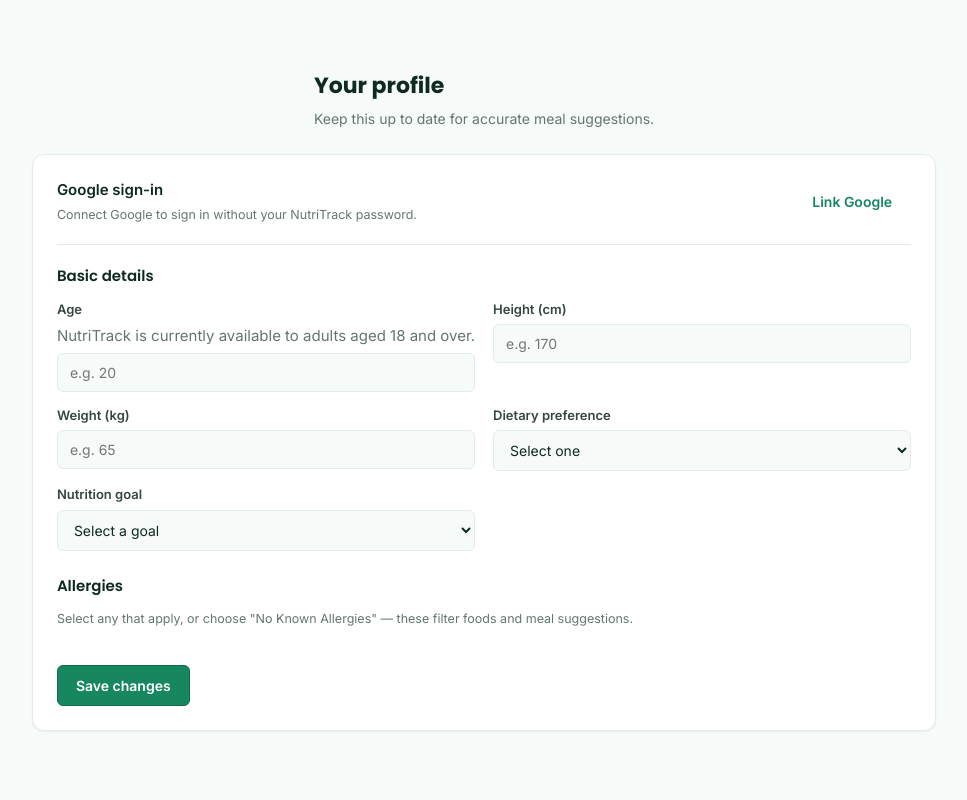
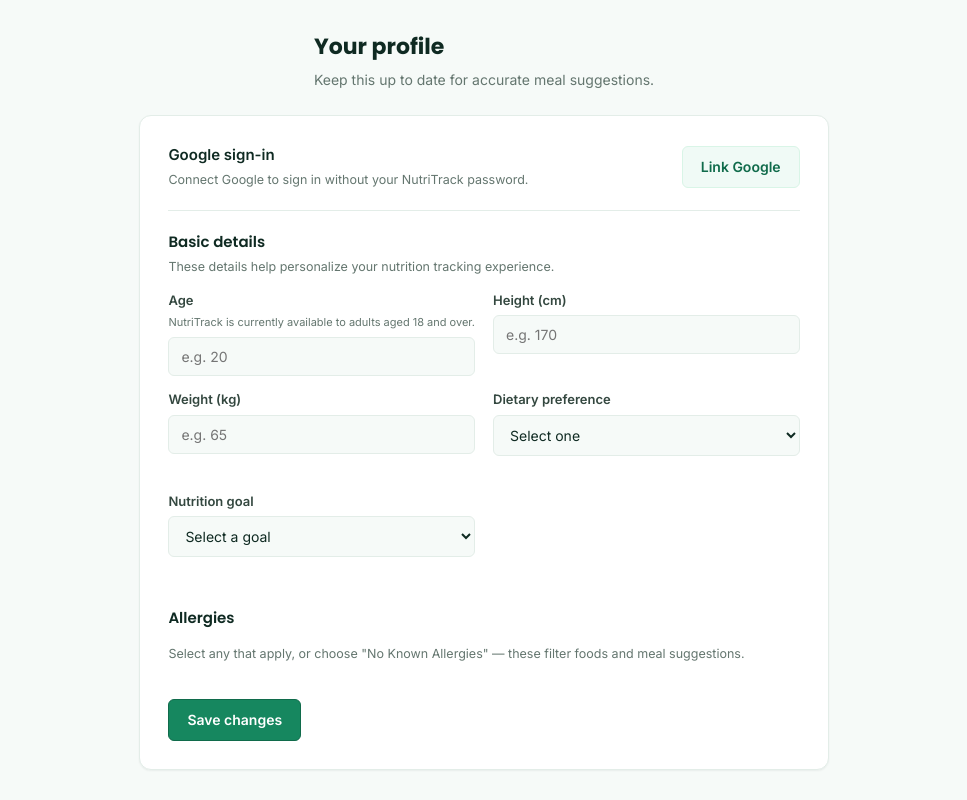
Before and after one commit to sdprojects12/NutriTrack, a Flask app: template templates/profile.html in a window 1280 px wide. Shown: the whole page, without its empty margins (156-1123 px from the left). Run offline with Flask 3, Linux system fonts and the light colour scheme; the template is opened without the code that fills it, so the values that code supplies are empty.

Commit message:
Security upgrades and Profile UI polishes

```diff
--- a/app.py
+++ b/app.py
@@ -1,5 +1,7 @@
 import os
 import copy
+import hmac
+import math
 import secrets
 import sqlite3
 import time
@@ -19,9 +21,12 @@
 DATABASE = os.path.join(BASE_DIR, "nutritrack_v2.db")
 
 app = Flask(__name__)
-app.config["SECRET_KEY"] = os.environ.get("FLASK_SECRET_KEY", "local-development-key-change-before-deployment")
+app.config["SECRET_KEY"] = os.environ.get("FLASK_SECRET_KEY") or secrets.token_hex(32)
 app.config["DATABASE"] = DATABASE
 app.config["SEND_FILE_MAX_AGE_DEFAULT"] = 0
+app.config["SESSION_COOKIE_HTTPONLY"] = True
+app.config["SESSION_COOKIE_SAMESITE"] = "Lax"
+app.config["SESSION_COOKIE_SECURE"] = os.environ.get("FLASK_ENV") == "production"
 
 
 def csrf_token():
@@ -50,6 +55,10 @@
     # Logged-in pages and search results contain profile and health data.
     if request.endpoint != "static":
         response.headers["Cache-Control"] = "no-store, private"
+    response.headers["X-Content-Type-Options"] = "nosniff"
+    response.headers["X-Frame-Options"] = "SAMEORIGIN"
+    response.headers["Referrer-Policy"] = "strict-origin-when-cross-origin"
+    response.headers["Permissions-Policy"] = "camera=(), microphone=(), geolocation=()"
     return response
 
 # Stage 2 constants — kept in one place so the profile form and its
@@ -121,7 +130,8 @@
 def login_required(view):
     @wraps(view)
     def wrapped_view(*args, **kwargs):
-        if session.get("user_id") is None:
+        if g.get("user") is None:
+            session.clear()
             flash("Please log in to continue.", "error")
             return redirect(url_for("login"))
         return view(*args, **kwargs)
@@ -137,6 +147,16 @@
         g.user = get_db().execute(
             "SELECT * FROM users WHERE id = ?", (user_id,)
         ).fetchone()
+
+
+@app.before_request
+def validate_csrf_token():
+    if request.method not in {"POST", "PUT", "PATCH", "DELETE"}:
+        return
+    expected = session.get("_csrf_token")
+    submitted = request.form.get("_csrf_token", "")
+    if not expected or not submitted or not hmac.compare_digest(submitted, expected):
+        abort(400, description="Invalid or missing CSRF token.")
 
 
 def is_profile_complete(db, user_id):
@@ -221,8 +241,12 @@
         error = None
         if not name:
             error = "Name is required."
+        elif len(name) > 120:
+            error = "Name must be 120 characters or fewer."
         elif not email:
             error = "Email is required."
+        elif len(email) > 254 or "@" not in email:
+            error = "Please enter a valid email address."
         elif not password or len(password) < 6:
             error = "Password must be at least 6 characters long."
         elif password != confirm:
@@ -393,7 +417,7 @@
     return redirect(url_for("profile"))
 
 
-@app.route("/logout")
+@app.route("/logout", methods=("POST",))
 def logout():
     session.clear()
     flash("You have been logged out.", "success")
@@ -485,6 +509,16 @@
             error = 'Please select your allergies, or choose "No Known Allergies".'
 
         if error is None:
+            try:
+                submitted_ids = {int(value) for value in submitted_allergy_ids}
+            except (TypeError, ValueError):
+                submitted_ids = set()
+                error = "Please choose valid allergy options."
+            valid_allergy_ids = {row["id"] for row in all_allergies}
+            if error is None and not submitted_ids.issubset(valid_allergy_ids):
+                error = "Please choose valid allergy options."
+
+        if error is None:
             db.execute(
                 """UPDATE profiles
                    SET age = ?, height_cm = ?, weight_kg = ?,
@@ -495,7 +529,7 @@
                  general_goal, user_id),
             )
             db.execute("DELETE FROM user_allergies WHERE user_id = ?", (user_id,))
-            for allergy_id in submitted_allergy_ids:
+            for allergy_id in submitted_ids:
                 db.execute(
                     "INSERT INTO user_allergies (user_id, allergen_id) VALUES (?, ?)",
                     (user_id, allergy_id),
@@ -518,7 +552,9 @@
             "dietary_preference": dietary_preference,
             "general_goal": general_goal,
         }
-        selected_allergy_ids = {int(i) for i in submitted_allergy_ids}
+        selected_allergy_ids = {
+            int(i) for i in submitted_allergy_ids if str(i).isdigit()
+        }
 
     return render_template(
         "profile.html",
@@ -982,7 +1018,7 @@
                 except ValueError:
                     error = "Quantity must be a number."
                     break
-                if not (0 < quantity <= 50):
+                if not (math.isfinite(quantity) and 0 < quantity <= 50):
                     error = "Quantity must be greater than 0 and at most 50 servings."
                     break
                 parsed_items.append((food_id, quantity))
@@ -1000,7 +1036,11 @@
                 except (ValueError, TypeError):
                     error = "Invalid USDA food selection."
                     break
-                if fdc_id <= 0 or not (0 < quantity <= 50) or not (0 < grams <= 5000):
+                if (
+                    fdc_id <= 0
+                    or not (math.isfinite(quantity) and 0 < quantity <= 50)
+                    or not (math.isfinite(grams) and 0 < grams <= 5000)
+                ):
                     error = "USDA quantity must be between 0 and 50 servings."
                     break
                 parsed_usda_items.append((fdc_id, quantity, grams, label[:120]))
@@ -1008,15 +1048,24 @@
         if error is None and parsed_items:
             food_id_set = {food_id for food_id, _ in parsed_items}
             placeholders = ",".join("?" * len(food_id_set))
-            valid_ids = {
-                row["id"]
-                for row in db.execute(
-                    f"SELECT id FROM foods WHERE id IN ({placeholders})",
-                    tuple(food_id_set),
-                ).fetchall()
-            }
+            food_rows = db.execute(
+                f"SELECT id, dietary_type FROM foods WHERE id IN ({placeholders})",
+                tuple(food_id_set),
+            ).fetchall()
+            valid_ids = {row["id"] for row in food_rows}
             if valid_ids != food_id_set:
                 error = "One or more selected foods could not be found."
+            else:
+                profile = db.execute(
+                    "SELECT dietary_preference FROM profiles WHERE user_id = ?",
+                    (user_id,),
+                ).fetchone()
+                compatible_diets = DIET_COMPATIBILITY.get(
+                    profile["dietary_preference"] if profile else "Vegetarian",
+                    ["Vegan", "Vegetarian"],
+                )
+                if any(row["dietary_type"] not in compatible_diets for row in food_rows):
+                    error = "One or more foods conflict with your dietary preference."
 
         if error is None and parsed_items:
             active_allergy_ids = [row["allergen_id"] for row in db.execute(
@@ -1359,4 +1408,4 @@
 
 
 if __name__ == "__main__":
-    app.run(debug=True)
+    app.run(debug=os.environ.get("FLASK_DEBUG") == "1")
--- a/static/css/style.css
+++ b/static/css/style.css
@@ -273,6 +283,16 @@
 }
 .btn-primary:hover { background: var(--green-700); color: #fff; }
 .btn-primary:disabled { opacity: 0.5; cursor: not-allowed; transform: none; }
+
+.btn-secondary {
+  background: var(--green-50);
+  border-color: var(--green-100);
+  color: var(--green-700) !important;
+}
+.btn-secondary:hover {
+  background: var(--green-100);
+  border-color: var(--green-500);
+}
 
 .btn-ghost {
   background: transparent;
@@ -387,6 +407,7 @@
 .auth-divider::before, .auth-divider::after { content: ''; height: 1px; flex: 1; background: var(--line); }
 .google-link-row { display: flex; align-items: center; justify-content: space-between; gap: 16px; padding: 0 0 20px; margin-bottom: 20px; border-bottom: 1px solid var(--line); }
 .google-link-row .section-sub { margin: 4px 0 0; }
+.google-link-copy { min-width: 0; }
 
 .auth-switch {
   text-align: center;
@@ -565,10 +586,17 @@
   gap: 14px 18px;
 }
 
+.profile-card { padding: 28px; }
+.profile-section { margin-bottom: 14px; }
+.profile-section .section-title { margin-bottom: 4px; }
+.profile-section .section-sub { margin-bottom: 0; }
+.profile-section-allergies { margin-top: 28px; }
+
 .field-group {
-  display: flex;
-  flex-direction: column;
+  display: grid;
+  grid-template-rows: auto minmax(17px, auto) auto;
   gap: 5px;
+  align-content: start;
 }
 
 .field-group-sm { max-width: 260px; }
@@ -577,6 +605,18 @@
   font-size: 13px;
   font-weight: 600;
   color: var(--ink-700);
+}
+
+.field-hint {
+  margin: 0;
+  font-size: 11px;
+  line-height: 1.4;
+  color: var(--ink-500);
+}
+
+.profile-card .field-group:not(:has(.field-hint))::after {
+  content: "";
+  min-height: 17px;
 }
 
 .field-group input,
--- a/templates/add_meal.html
+++ b/templates/add_meal.html
@@ -10,6 +10,7 @@
 
 <div class="card">
   <form method="post" id="add-meal-form">
+    <input type="hidden" name="_csrf_token" value="{{ csrf_token() }}">
     <div class="field-group field-group-sm">
       <label for="meal_type">Meal type</label>
       <select id="meal_type" name="meal_type" required>
@@ -21,6 +22,7 @@
 
     <h2 class="section-title">Search foods</h2>
     <div class="food-search">
+      <label class="sr-only" for="food-search-input">Search foods</label>
       <input type="text" id="food-search-input" placeholder="Search e.g. rice, dal, paneer..." autocomplete="off">
     </div>
     <p id="food-search-status" class="search-status" aria-live="polite"></p>
--- a/templates/base.html
+++ b/templates/base.html
@@ -51,7 +51,10 @@
           </label>
         </div>
       </details>
-      <a href="{{ url_for('logout') }}" class="btn btn-ghost btn-sm">Logout</a>
+      <form method="post" action="{{ url_for('logout') }}" class="logout-form">
+        <input type="hidden" name="_csrf_token" value="{{ csrf_token() }}">
+        <button type="submit" class="btn btn-ghost btn-sm">Logout</button>
+      </form>
     </div>
   </div>
 </nav>
--- a/templates/login.html
+++ b/templates/login.html
@@ -14,6 +14,7 @@
   </a>
   <div class="auth-divider"><span>or</span></div>
   <form method="post" class="auth-form">
+    <input type="hidden" name="_csrf_token" value="{{ csrf_token() }}">
     <label for="email">Email</label>
     <input type="email" id="email" name="email" placeholder="you@example.com" required autofocus>
 
--- a/templates/meal_detail.html
+++ b/templates/meal_detail.html
@@ -8,6 +8,7 @@
   </div>
   <form method="post" action="{{ url_for('delete_meal', meal_id=meal['id']) }}"
         onsubmit="return confirm('Delete this meal? This cannot be undone.');">
+    <input type="hidden" name="_csrf_token" value="{{ csrf_token() }}">
     <button type="submit" class="btn btn-danger btn-sm">Delete meal</button>
   </form>
 </div>
--- a/templates/profile.html
+++ b/templates/profile.html
@@ -13,15 +13,22 @@
   </div>
 </div>
 
-<div class="card">
+<div class="card profile-card">
   {% if not onboarding %}
   <div class="google-link-row">
-    <div><strong>Google sign-in</strong><p class="section-sub">Connect Google to sign in without your NutriTrack password.</p></div>
+    <div class="google-link-copy">
+      <strong>Google sign-in</strong>
+      <p class="section-sub">Connect Google to sign in without your NutriTrack password.</p>
+    </div>
     <a class="btn btn-secondary" href="{{ url_for('google_link') }}">Link Google</a>
   </div>
   {% endif %}
   <form method="post" class="form" id="profile-form">
-    <h2 class="section-title">Basic details</h2>
+    <input type="hidden" name="_csrf_token" value="{{ csrf_token() }}">
+    <div class="profile-section">
+      <h2 class="section-title">Basic details</h2>
+      <p class="section-sub">These details help personalize your nutrition tracking experience.</p>
+    </div>
     <div class="form-grid">
       <div class="field-group">
         <label for="age">Age</label>
@@ -59,7 +66,9 @@
       </div>
     </div>
 
-    <h2 class="section-title">Allergies</h2>
+    <div class="profile-section profile-section-allergies">
+      <h2 class="section-title">Allergies</h2>
+    </div>
     <p class="section-sub">Select any that apply, or choose "No Known Allergies" — these filter foods and meal suggestions.</p>
     <div class="allergy-grid">
       {% for allergy in all_allergies %}
--- a/templates/signup.html
+++ b/templates/signup.html
@@ -14,6 +14,7 @@
   </a>
   <div class="auth-divider"><span>or</span></div>
   <form method="post" class="auth-form">
+    <input type="hidden" name="_csrf_token" value="{{ csrf_token() }}">
     <label for="name">Full name</label>
     <input type="text" id="name" name="name" placeholder="Priya Sharma" required autofocus>
 
```
Also changed, not shown: other parts of static/css/style.css (+26 -1 lines).
